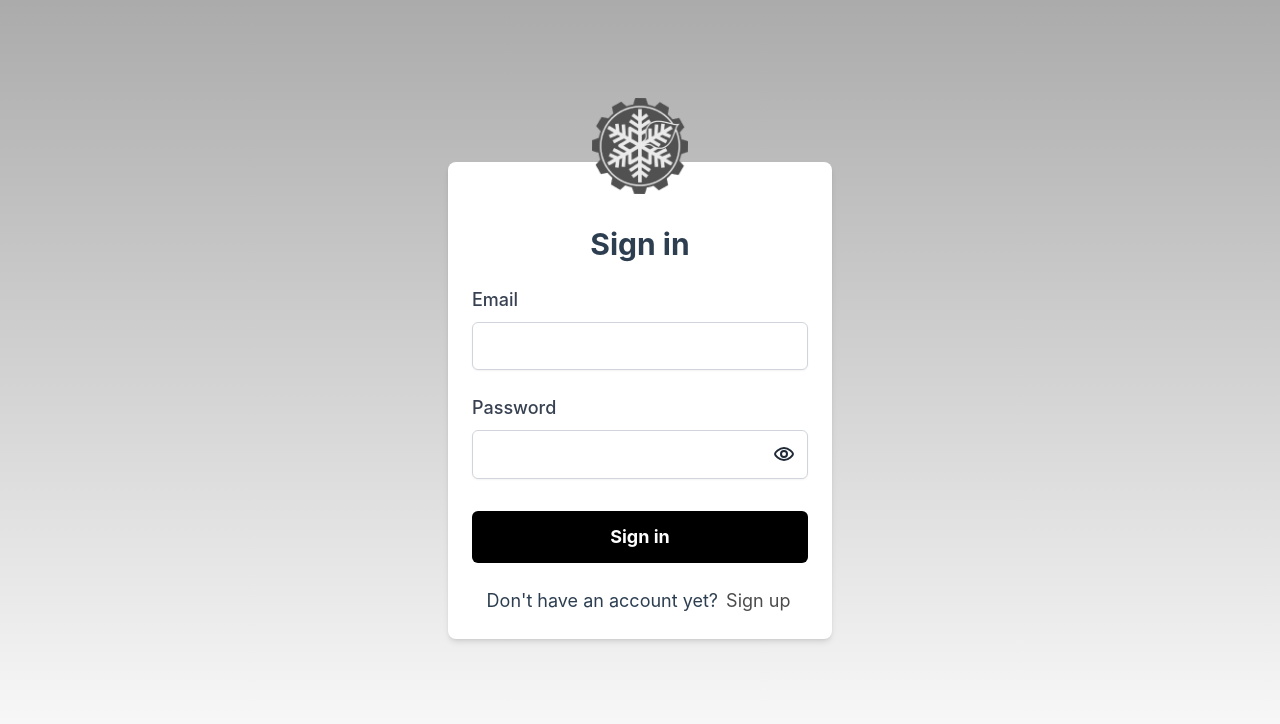
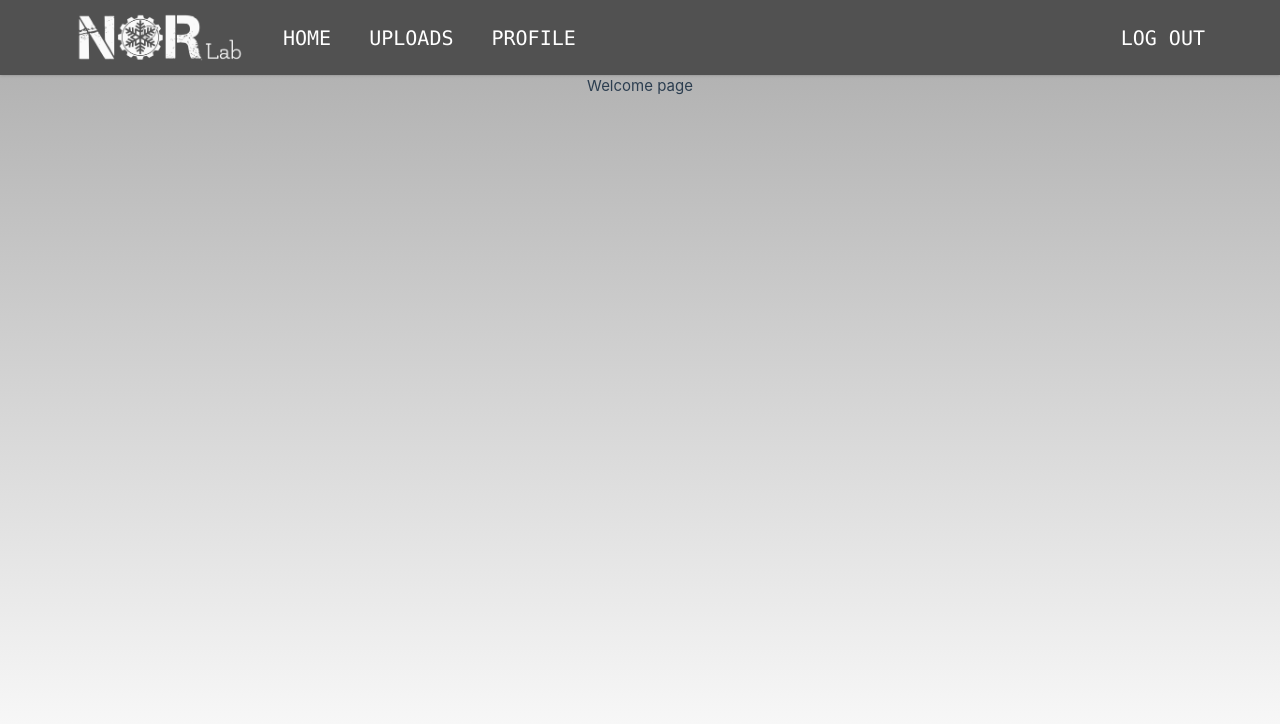
Before and after one commit to norlab-ulaval/libpointmatcher-server, a Vue app in the folder web/libpointmatcher-server-interface/: page / in a window 1280 px wide. Shown: the top 724 px of the page. Built offline with nearby package versions, Linux system fonts and the light colour scheme.

Commit message:
Add right background and text color

```diff
--- a/web/libpointmatcher-server-interface/src/App.vue
+++ b/web/libpointmatcher-server-interface/src/App.vue
@@ -1,7 +1,9 @@
 <template>
-  <div id="app">
+  <div id="app" class="flex flex-col h-screen">
     <Navbar v-if="$route.name !== 'auth'" />
-    <router-view></router-view>
+    <main class="flex-grow w-full">
+      <router-view></router-view>
+    </main>
   </div>
 </template>
 
@@ -9,6 +11,7 @@
 import Navbar from '@/components/layout/Navbar.vue';
 
 export default {
+  name: "app",
   components: {
     Navbar,
   }
--- a/web/libpointmatcher-server-interface/src/assets/base.css
+++ b/web/libpointmatcher-server-interface/src/assets/base.css
@@ -78,3 +78,8 @@ body {
   -webkit-font-smoothing: antialiased;
   -moz-osx-font-smoothing: grayscale;
 }
+
+html, body {
+  height: 100%;
+  margin: 0;
+}
--- a/web/libpointmatcher-server-interface/src/assets/main.css
+++ b/web/libpointmatcher-server-interface/src/assets/main.css
@@ -1,6 +1,7 @@
 @import './base.css';
 
 #app {
+  min-height: 100vh;
   margin: 0 auto;
   font-weight: normal;
 }
--- a/web/libpointmatcher-server-interface/src/components/layout/Navbar.vue
+++ b/web/libpointmatcher-server-interface/src/components/layout/Navbar.vue
@@ -1,19 +1,19 @@
 <template>
-    <nav class="bg-white shadow">
-        <div class="max-w-screen-xl flex flex-wrap items-center justify-between mx-auto p-4">
+    <nav class="shadow w-full" style="background-color: #515151;">
+        <div class="flex items-center justify-between px-10 py-2 mx-auto">
 
-            <div>
-                <img src="/public/norlab_logo_acronym_light.png" alt="logo" class="h-24 w-24">
+            <div class="pl-8">
+                <img src="/public/norlab_logo_acronym_light.png" alt="logo" class="h-auto" style="width: 11rem;">
             </div>
 
-            <div class="flex">
-                <a class="text-gray-700 hover:text-blue-500 mx-4" href="#">Home</a>
-                <a class="text-gray-700 hover:text-blue-500 mx-4" href="#">Uploads</a>
-                <a class="text-gray-700 hover:text-blue-500 mx-4" href="#">Profile</a>
+            <div class="flex items-center mr-auto ml-8">
+                <a class="text-white hover:text-blue-500 text-xl mr-8 font-mono" href="#">HOME</a>
+                <a class="text-white hover:text-blue-500 text-xl mr-8 font-mono" href="#">UPLOADS</a>
+                <a class="text-white hover:text-blue-500 text-xl font-mono" href="#">PROFILE</a>
             </div>
 
-            <div>
-                <a class="text-gray-700 hover:text-blue-500 mx-4" href="#">Log out</a>
+            <div class="pr-8">
+                <a class="text-white hover:text-blue-500 text-xl font-mono" href="#">LOG OUT</a>
             </div>
         </div>
     </nav>
--- a/web/libpointmatcher-server-interface/src/router/index.js
+++ b/web/libpointmatcher-server-interface/src/router/index.js
@@ -6,12 +6,12 @@ const router = createRouter({
   history: createWebHistory(import.meta.env.BASE_URL),
   routes: [
     {
-      path: '/',
+      path: '/auth',
       name: 'auth',
       component: AuthView,
     },
     {
-      path: '/home',
+      path: '/',
       name: 'home',
       component: HomeView,
     },
--- a/web/libpointmatcher-server-interface/src/views/HomeView.vue
+++ b/web/libpointmatcher-server-interface/src/views/HomeView.vue
@@ -3,7 +3,9 @@ import TheWelcome from '../components/TheWelcome.vue'
 </script>
 
 <template>
-  <main>
-    <TheWelcome />
-  </main>
+  <div class="flex items-center justify-center">
+    <div>
+      <h1> Welcome page </h1>
+    </div>
+  </div>
 </template>
```
